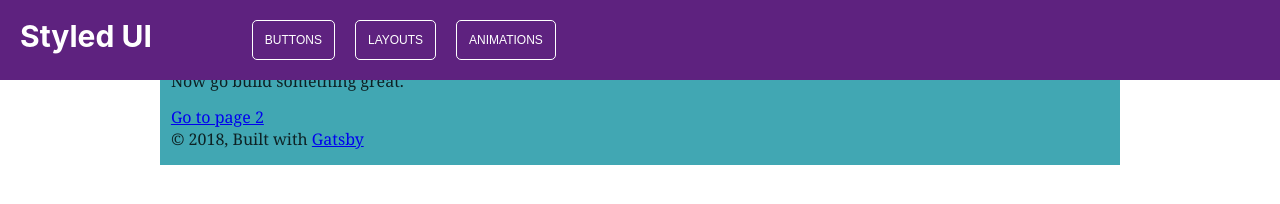
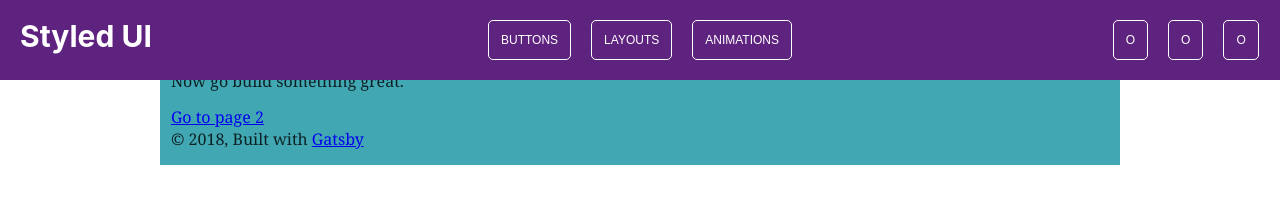
Before and after one commit to ferdelamad/styledui, a Gatsby site: page / in a window 1280 px wide. Built offline with nearby package versions, Linux system fonts and the light colour scheme; Gatsby itself is replaced by a stand-in of ours.

Commit message:
Added second navigation

```diff
--- a/src/components/header/Head.js
+++ b/src/components/header/Head.js
@@ -12,6 +12,11 @@ const Head = () => (
       <Button>Layouts</Button>
       <Button>Animations</Button>
     </Nav>
+    <Nav>
+      <Button>O</Button>
+      <Button>O</Button>
+      <Button>O</Button>
+    </Nav>
   </Header>
 )
 
--- a/src/components/header/Header.js
+++ b/src/components/header/Header.js
@@ -6,7 +6,7 @@ const Header = styled.header`
   height: 10vh;
   width: 100%;
   display: grid;
-  grid-template-columns: auto;
+  grid-template-columns: 1fr 5fr 1fr;
   grid-auto-flow: column;
   grid-gap: 10rem;
   padding: 2rem;
```
